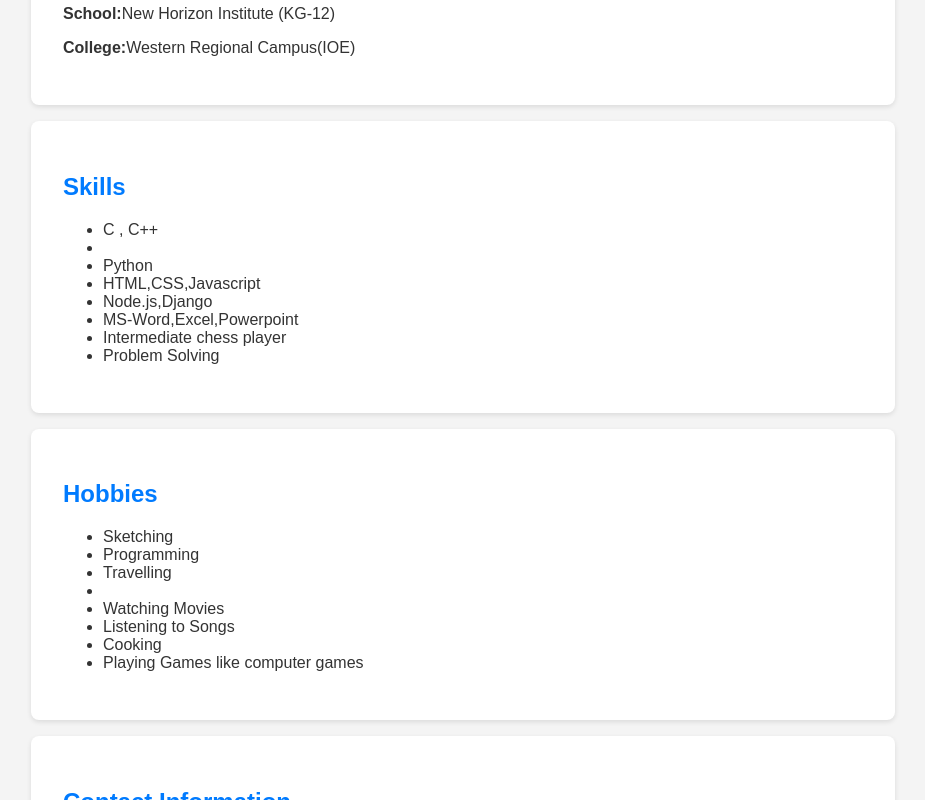
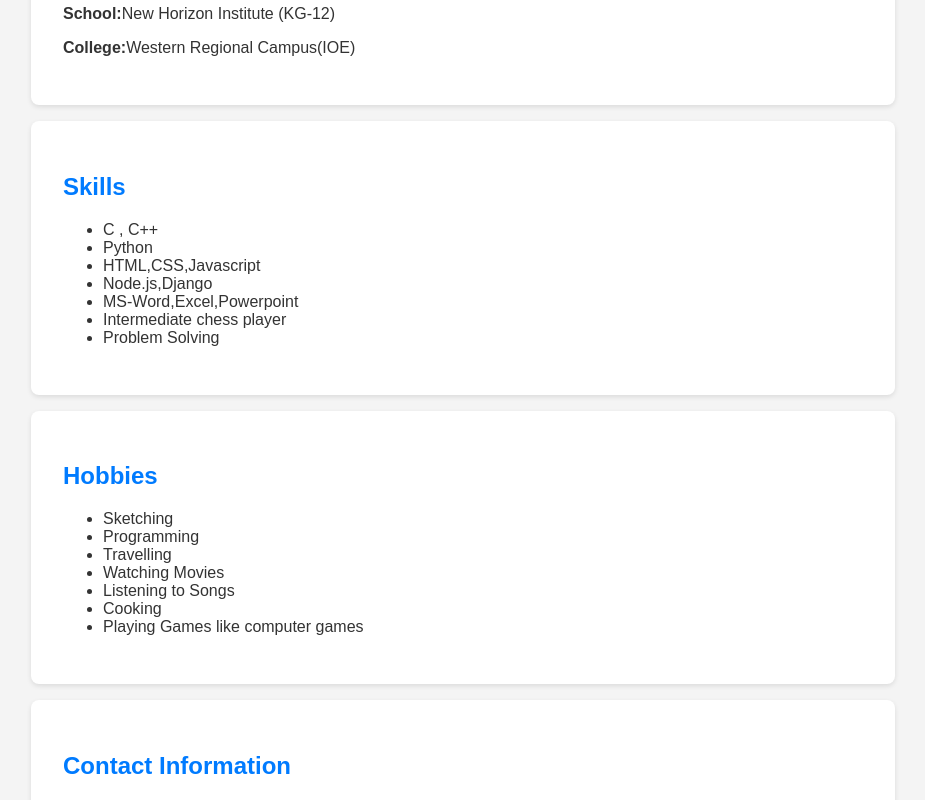
Before and after one commit to sthapukar321/html-portfolio2, a plain HTML site: page index.html in a window 1280 px wide. Shown: the part 627-1427 px from the top of the page, without its empty margins (177-1102 px from the left). Drawn offline with Linux system fonts and the light colour scheme.

Commit message:
Update index.html

```diff
--- a/index.html
+++ b/index.html
@@ -87,7 +87,7 @@
     <section id="skills">
         <h2>Skills</h2>
         <ul>
-            <li>C , C++ <li>
+            <li>C , C++ </li>
             <li>Python</li>
             <li>HTML,CSS,Javascript</li>
             <li>Node.js,Django</li>
@@ -101,7 +101,7 @@
         <ul>
             <li>Sketching</li>
             <li>Programming</li>
-            <li>Travelling<li>
+            <li>Travelling</li>
             <li>Watching Movies</li>
             <li>Listening to Songs</li>
             <li>Cooking</li>
```
